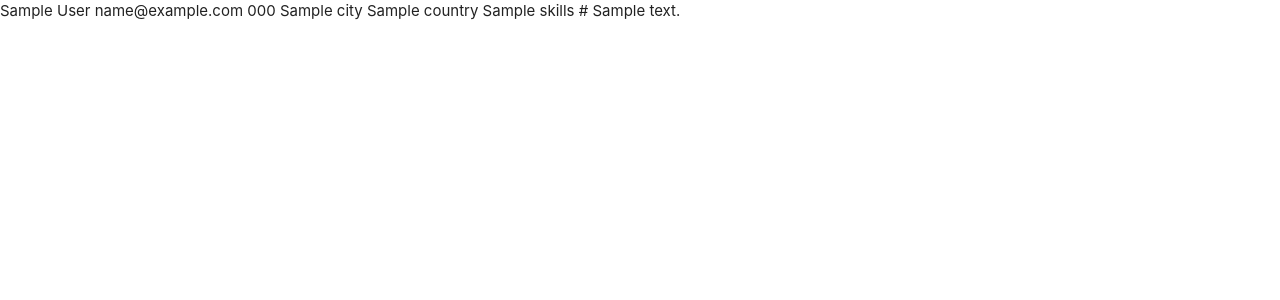
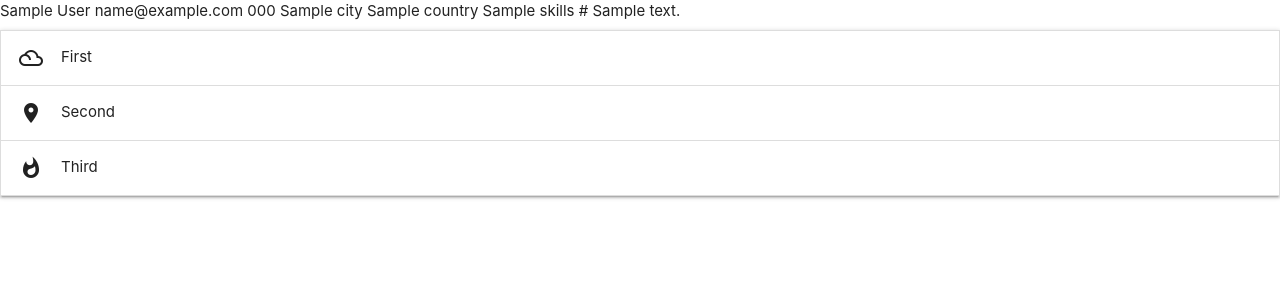
Before and after one commit to Code-Institute-Submissions/robinwesterback-creative-hub, a Flask app: page / in a window 1280 px wide. Shown: the top 300 px of the page. Run offline with Flask 2, Linux system fonts and the light colour scheme; a database or web service that is not in the repository returns one stand-in record (values such as "Sample title"); some libraries are stand-ins or nearby versions.

Commit message:
Add placeholder accordion from materialize

```diff
--- a/templates/base.html
+++ b/templates/base.html
@@ -12,5 +12,10 @@
     {% endblock %}
     <script src="https://cdnjs.cloudflare.com/ajax/libs/jquery/3.5.1/jquery.min.js" integrity="sha512-bLT0Qm9VnAYZDflyKcBaQ2gg0hSYNQrJ8RilYldYQ1FxQYoCLtUjuuRuZo+fjqhx/qtq/1itJ0C2ejDxltZVFg==" crossorigin="anonymous"></script>
     <script src="https://cdnjs.cloudflare.com/ajax/libs/materialize/1.0.0/js/materialize.min.js"></script>
+    <script type="text/javascript">
+        $(document).ready(function() {
+            $('.collapsible').collapsible();
+        })
+    </script>
 </body>
 </html>
--- a/templates/creatives.html
+++ b/templates/creatives.html
@@ -11,4 +11,19 @@
         {{creative.hourly_rate}}
         {{creative.description}}
     {% endfor %}
+
+    <ul class="collapsible" data-collapsible="accordion">
+        <li>
+            <div class="collapsible-header"><i class="material-icons">filter_drama</i>First</div>
+            <div class="collapsible-body"><span>Lorem ipsum dolor sit amet.</span></div>
+        </li>
+        <li>
+            <div class="collapsible-header"><i class="material-icons">place</i>Second</div>
+            <div class="collapsible-body"><span>Lorem ipsum dolor sit amet.</span></div>
+        </li>
+        <li>
+            <div class="collapsible-header"><i class="material-icons">whatshot</i>Third</div>
+            <div class="collapsible-body"><span>Lorem ipsum dolor sit amet.</span></div>
+        </li>
+    </ul>
 {% endblock %}
```
